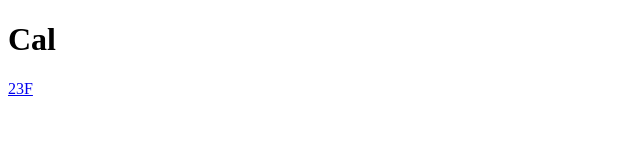
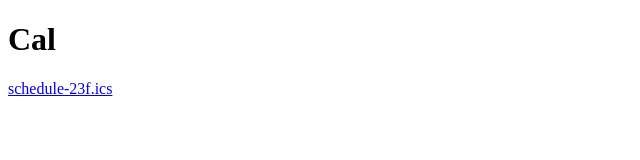
Before and after one commit to dodaydream/calendar, a plain HTML site: page index.html in a window 1280 px wide. Shown: the whole page, without its empty margins (0-640 px from the left). Drawn offline with Linux system fonts and the light colour scheme.

Commit message:
fix: add extension name

```diff
--- a/index.html
+++ b/index.html
@@ -6,6 +6,6 @@
 
     <body>
         <h1>Cal</h1>
-        <a href="schedule-23f">23F</a>
+        <a href="schedule-23f.ics">schedule-23f.ics</a>
     </body>
 </html>
```
